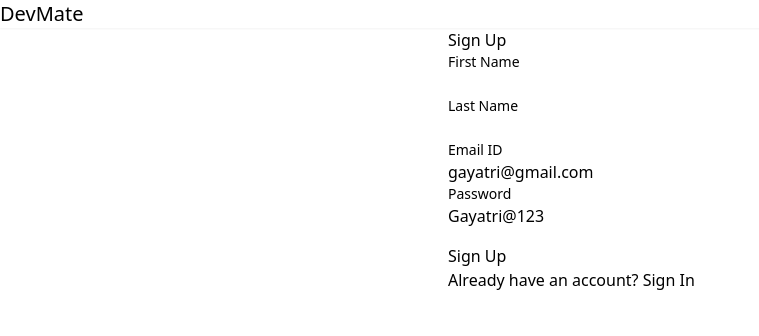
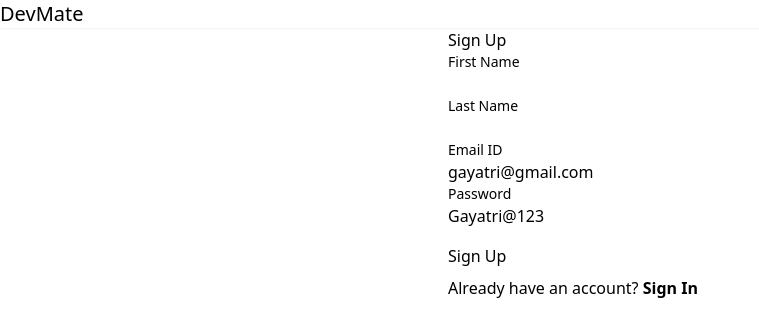
Before and after one commit to coderpeacat5/devmate-web, a React (Vite) app: page /login in a window 1280 px wide. Shown: the top 336 px of the page, without its empty margins (0-759 px from the left). Built offline with nearby package versions, Linux system fonts and the light colour scheme.

Commit message:
update ui

```diff
--- a/src/components/Login.jsx
+++ b/src/components/Login.jsx
@@ -86,13 +86,13 @@ const Login = () => {
 
                     <p onClick={() => setIsLoginForm((value) => !value)}>
                         {isLoginForm ? (
-                            <>
-                                New to DevMate? <button>Sign Up now</button>
-                            </>
+                            <div className='mt-2'>
+                                New to DevMate? <button className='font-bold'>Sign Up now</button>
+                            </div>
                         ) : (
-                            <>
-                                Already have an account? <button>Sign In</button>
-                            </>
+                            <div className='mt-2'>
+                                Already have an account? <button className='font-bold'>Sign In</button>
+                            </div>
                         )}
                     </p>
 
```
